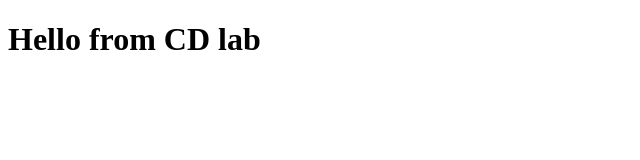
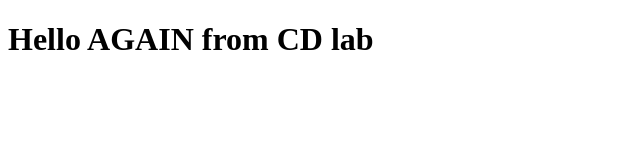
Before and after one commit to pearse1104/lab10, a plain HTML site: page index.html in a window 1280 px wide. Shown: the whole page, without its empty margins (0-640 px from the left). Drawn offline with Linux system fonts and the light colour scheme.

Commit message:
change hello in index.html

```diff
--- a/index.html
+++ b/index.html
@@ -5,6 +5,6 @@
     <title>GitHub CI/CD Lab</title>
 </head>
 <body>
-    <h1>Hello from CD lab</h1>
+    <h1>Hello AGAIN from CD lab</h1>
 </body>
 </html>
```
